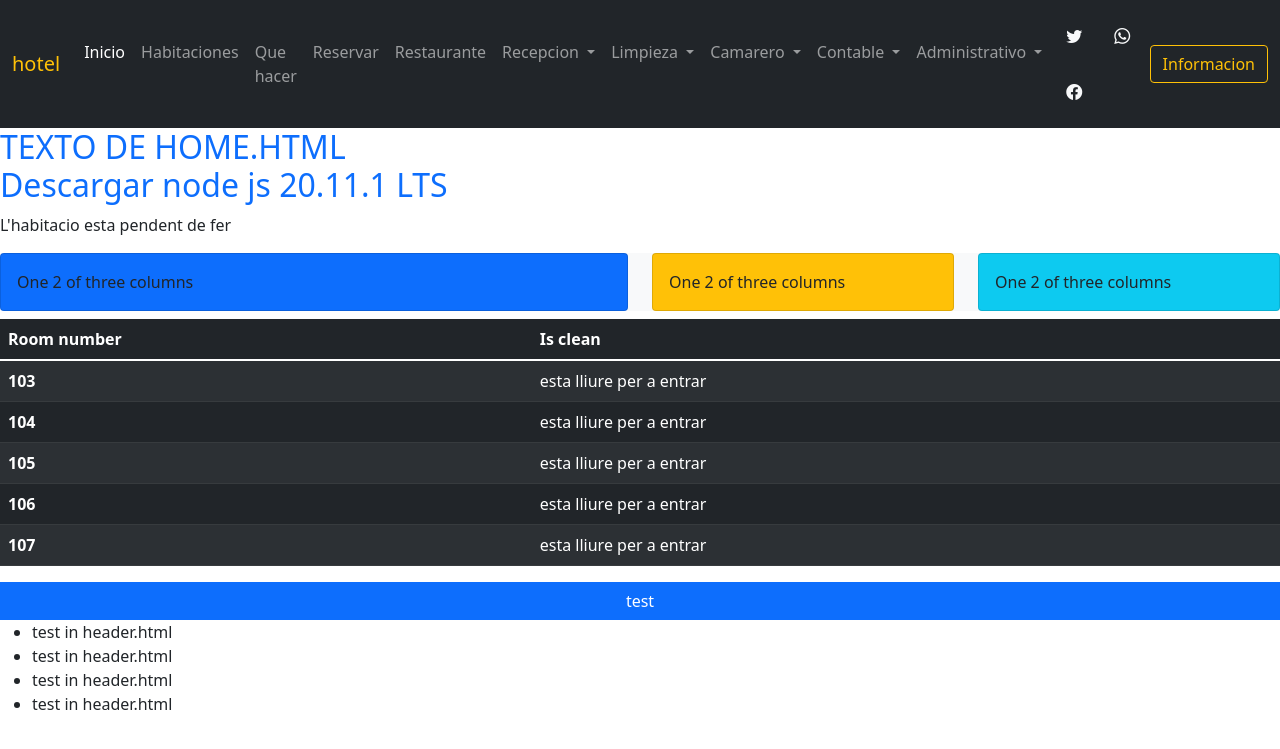
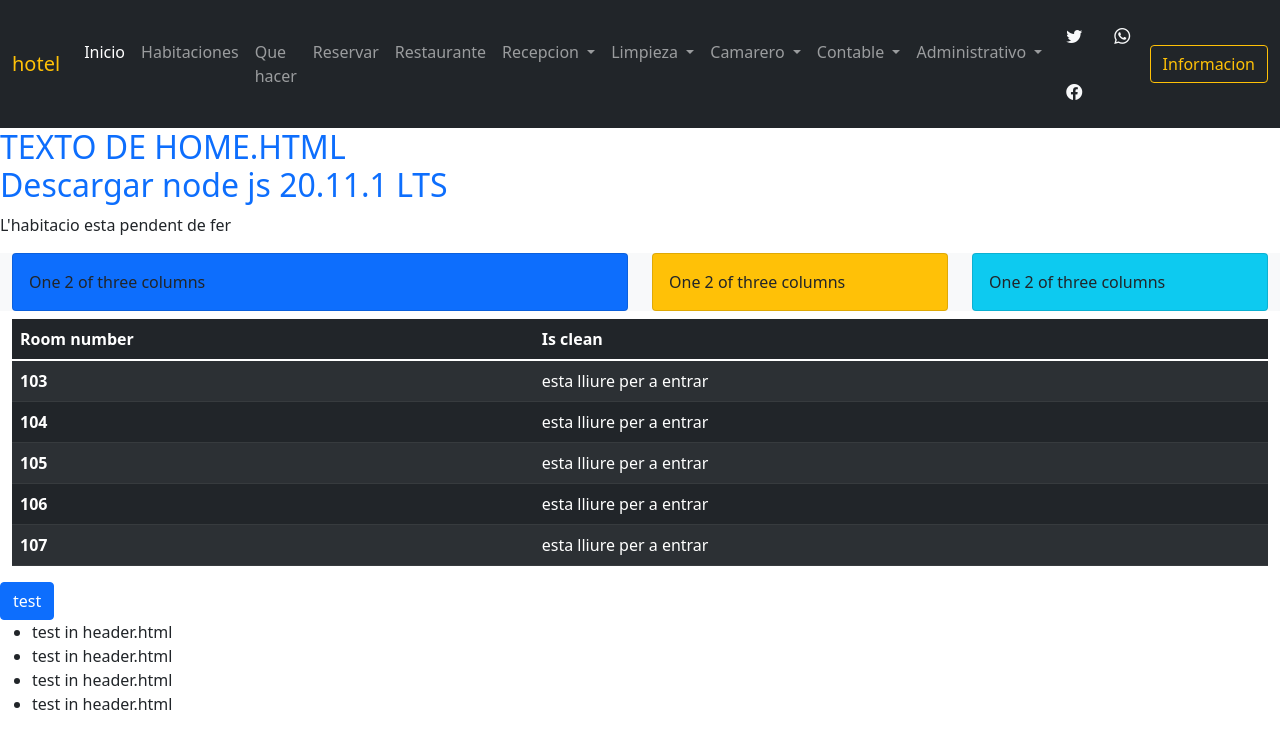
Before and after one commit to Troter2/HotelManagementProject, a Django app: page / in a window 1280 px wide. Shown: the top 749 px of the page. Run offline with Django 5.2, Linux system fonts and the light colour scheme; some libraries are stand-ins or nearby versions.

Commit message:
no margin

```diff
--- a/templates/base.html
+++ b/templates/base.html
@@ -135,7 +135,7 @@
 
     </div>
 </nav>
-<main class="row overflow-auto">
+<main class="overflow-auto">
     {% block content %} {% endblock %}
 </main>
 
```
